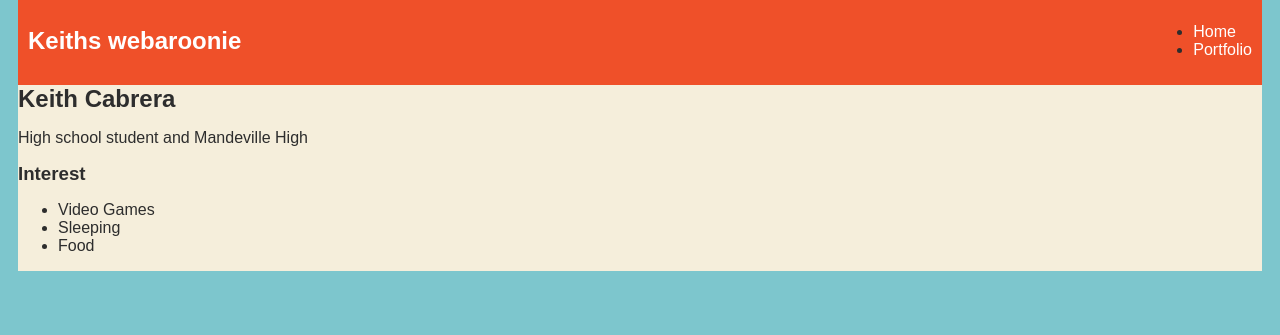
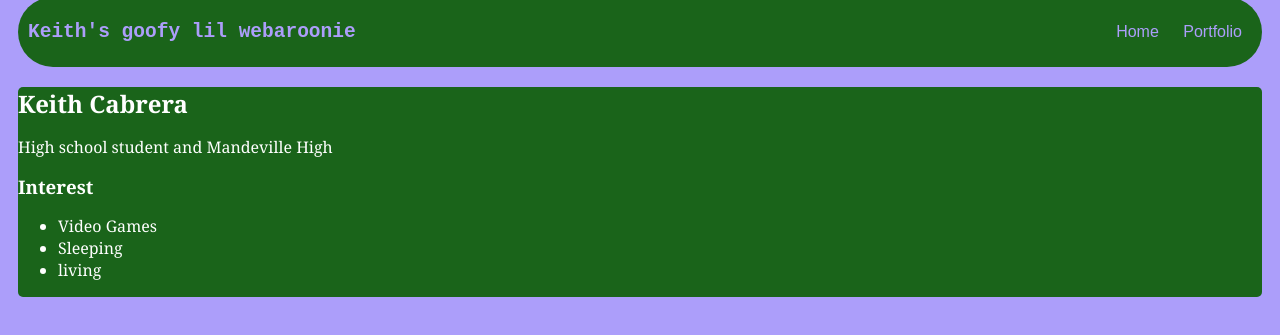
Before and after one commit to Keithcabrera/Keithcabrera.github.io, a plain HTML site: page index.html in a window 1280 px wide. Shown: the part 321-656 px from the top of the page. Drawn offline with Linux system fonts and the light colour scheme.

Commit message:
add index.html and css files

```diff
--- a/index.html
+++ b/index.html
@@ -1,42 +1,51 @@
 <html>
   <head>
-    <title>Keith's website</title>
+    <title class="sigma">Keith's website</title>
     <link rel="stylesheet" href="style.css" />
     <div>
-        <img src="https://static.wikia.nocookie.net/silly-cat/images/b/b8/War_of_the_Silly_and_Unsilly.jpg/revision/latest?cb=20240310230516">
+      <img
+        src="https://static.wikia.nocookie.net/silly-cat/images/b/b8/War_of_the_Silly_and_Unsilly.jpg/revision/latest?cb=20240310230516"
+      />
     </div>
   </head>
 
   <body>
     <div>
       <nav>
-        <h1>Keiths webaroonie</h1>
-        <ul>
-          <li>
-          <a href="index.html">Home</a>
+        <h1 class="sigma">Keith's goofy lil webaroonie</h1>
+        <ul id="nav-ul">
+          <li class="nav-li">
+            <a href="index.html">Home</a>
           </li>
-          <li>
+          <li class="nav-li">
             <a href="Portfolio.html">Portfolio</a>
           </li>
         </ul>
       </nav>
 
       <main>
+        <!---Content section-->
         <div>
-          <h2>Keith Cabrera</h2>
-          <p>High school student and Mandeville High</p>
+          <h2 class="bigboy">Keith Cabrera</h2>
+          <p class="alpha">High school student and Mandeville High</p>
           <!--Interest section-->
           <div>
-            <h3>Interest</h3>
-            <ul>
+            <h3 class="bigboy">Interest</h3>
+            <ul class="alpha">
               <li>Video Games</li>
               <li>Sleeping</li>
-              <li>Food</li>
+              <li>living</li>
             </ul>
           </div>
         </div>
+        <body>
+          <!---All content goes here-->
+          <div id="all-contents">
 
-        <div></div>
+          </div>
+            <img>
+          </div>
+        </body>
       </main>
     </div>
   </body>
--- a/style.css
+++ b/style.css
@@ -1,5 +1,5 @@
 body {
-    background: rgb(125, 198, 205);
+    background: rgb(172, 158, 250);
     color: rgb(45, 45, 45);
     padding: 10px;
     font-family: arial;
@@ -11,8 +11,10 @@ body {
 
 /* navigation menu */
 nav {
-    background: rgb(239, 80, 41);
+    border-radius: 25ex;
+    background: rgb(26, 100, 26);
    margin: 0 auto;
+   margin-bottom: 20px;
     display: flex;
     padding: 10px;
 }
@@ -31,14 +33,15 @@ h1 {
     padding: 0 10px;
 }
 a {
-    text-decoration: none;
-    color: #fff;
+    text-decoration: 0;
+    color: rgb(172, 158, 250);
 }
 
 /* main container area beneath menu */
 main {
-    background: rgb(245, 238, 219);
+    background: rgb(26, 100, 26);
     display: flex;
+    border-radius: 5px;
 }
 .sidebar {
     margin-right: 25px;
@@ -60,3 +63,17 @@ main {
 h2, h3 {
     margin: 0px;
 }
+.sigma{
+    font-family: monospace;
+    color: rgb(172, 158, 250);
+}
+
+.alpha{
+    font-family: Cambria, Cochin, Georgia, Times, 'Times New Roman', serif;
+    color: #fff;
+}
+
+.bigboy{
+    font-family: Georgia, 'Times New Roman', Times, serif;
+    color: #fff;
+}
```
